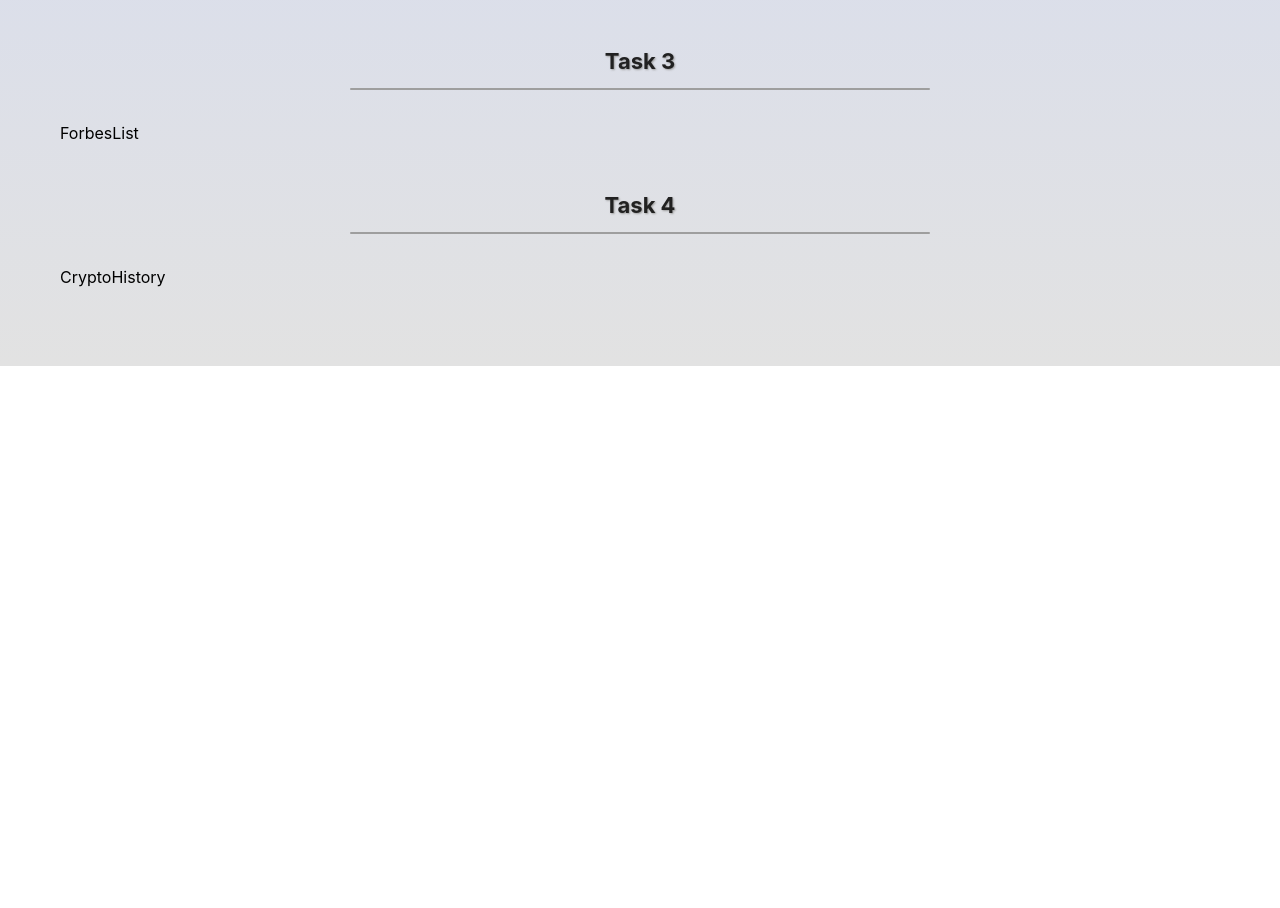
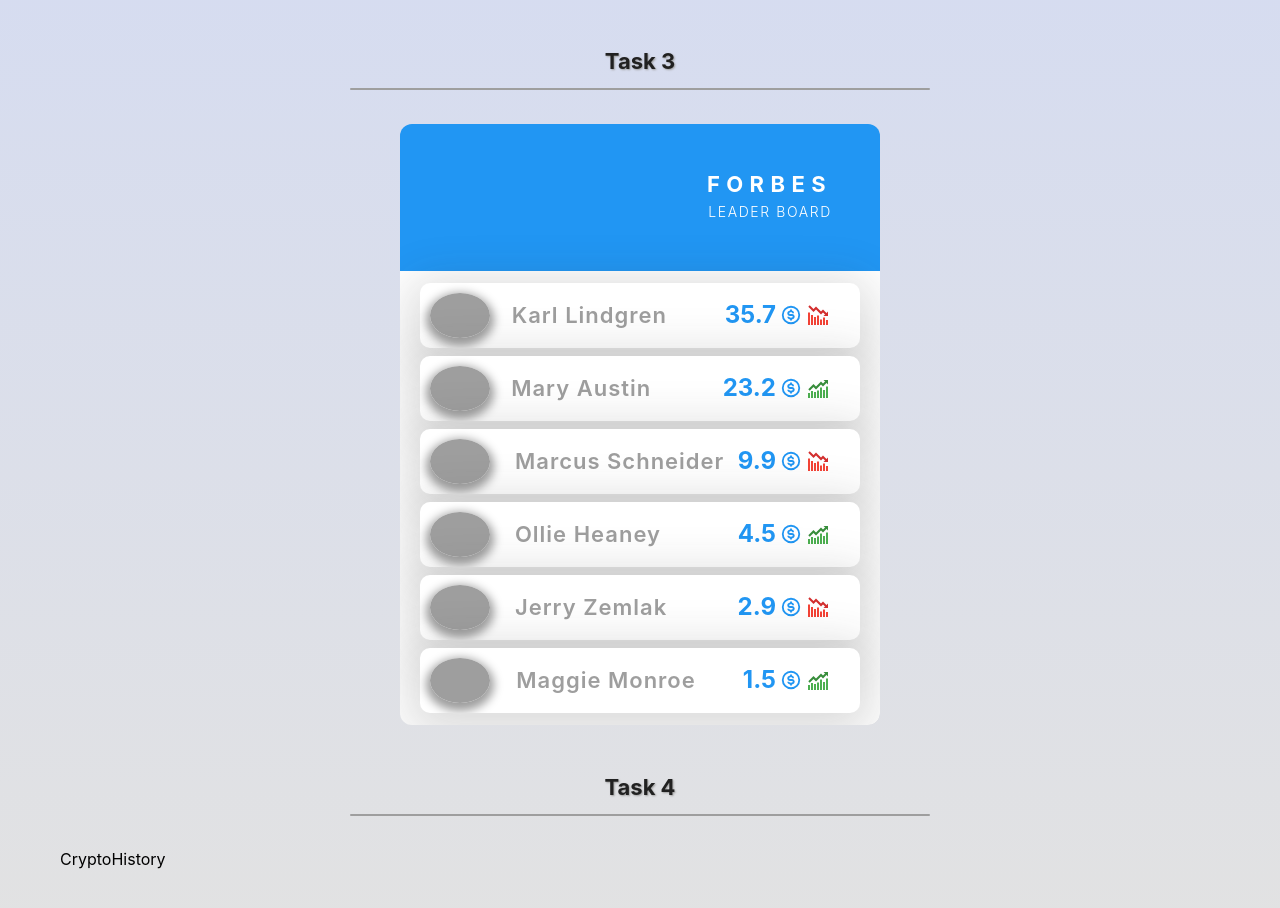
Before and after one commit to IrynaHordiichuk/react-functional-components, a React (Create React App) app: page / in a window 1280 px wide. Shown: the part 1022-1930 px from the top of the page. Before the commit the page ends 1388 px from the top, so only its background shows below. Built offline with nearby package versions, Linux system fonts and the light colour scheme; grey boxes are pictures that could not be loaded.

Commit message:
Adds ForbesList

```diff
--- a/src/components/App/App.jsx
+++ b/src/components/App/App.jsx
@@ -10,6 +10,7 @@
 
 import article from 'data/article.json';
 import data from 'data/data.json';
+import forbesList from 'data/forbes.json';
 
 
 export const App = () => {
@@ -39,7 +40,7 @@
         <Heading marginTop="50px" marginBottom="50px" textAlign="center">
           Task 3
         </Heading>
-        <ForbesList />
+        <ForbesList forbesList={forbesList} />
 
         <Heading marginTop="50px" marginBottom="50px" textAlign="center">
           Task 4
--- a/src/components/ForbesList/ForbesList.jsx
+++ b/src/components/ForbesList/ForbesList.jsx
@@ -8,6 +8,27 @@
   LeaderBoardProfiles,
 } from './ForbesList.styled';
 
-export const ForbesList = () => {
-  return <div>ForbesList</div>;
+export const ForbesList = ({ forbesList }) => {
+  return (
+    <LeaderBoard>
+      <BoardHeader>
+        <BoardTitle>
+          <TitleTop>Forbes</TitleTop>
+          <TitleBottom>Leader board</TitleBottom>
+        </BoardTitle>
+      </BoardHeader>
+
+      <LeaderBoardProfiles>
+        {forbesList.map(({ id, name, capital, avatar, isIncrease }) => (
+          <ForbesListItem
+            key={id}
+            name={name}
+            avatar={avatar}
+            capital={capital}
+            isIncrease={isIncrease}
+          />
+        ))}
+      </LeaderBoardProfiles>
+    </LeaderBoard>
+  );
 };
--- a/src/components/ForbesListItem/ForbesListItem.jsx
+++ b/src/components/ForbesListItem/ForbesListItem.jsx
@@ -4,6 +4,19 @@
 
 import { theme } from 'styles/theme';
 
-export const ForbesListItem = () => {
-  return <div>ForbesItem</div>;
+export const ForbesListItem = ({avatar, name, capital, isIncrease}) => {
+  return (
+<ForbesItem>
+  <Avatar
+    src={avatar}
+    alt={name}
+  />
+  <Name>{name}</Name>
+  <Capital>
+   {capital}<BiDollarCircle color={theme.colors.accent} size={22} />
+    {isIncrease ? <FcBullish/> : <FcBearish/>}
+  </Capital>
+</ForbesItem>
+
+  );
 };
```
